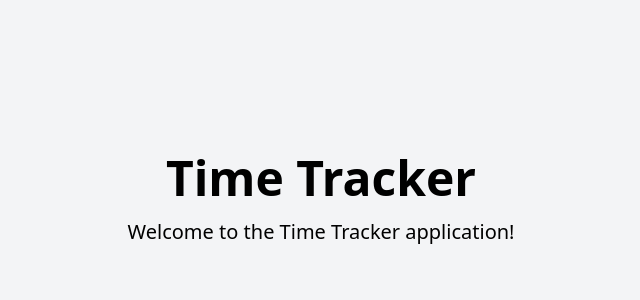
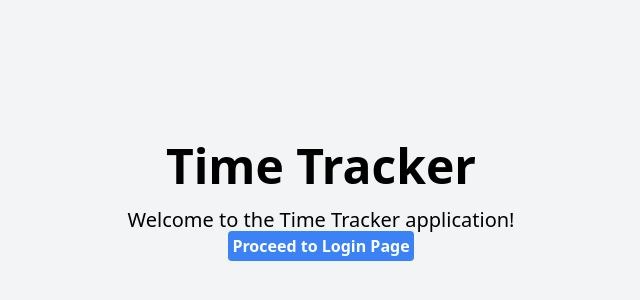
Before and after one commit to xixicir/cs-320-team-3-front-end, a Next.js app: page / in a window 1280 px wide. Shown: the part 200-500 px from the top of the page, without its empty margins (319-959 px from the left). Built offline with nearby package versions, Linux system fonts and the light colour scheme.

Commit message:
added functionality to go to login page

```diff
--- a/src/app/page.tsx
+++ b/src/app/page.tsx
@@ -6,6 +6,11 @@ const HomePage = () => {
       <div className="text-center">
         <h1 className="text-5xl font-bold mb-4">Time Tracker</h1>
         <p className="text-xl">Welcome to the Time Tracker application!</p>
+        <a href="/login"
+            className="bg-blue-500 hover:bg-blue-700 text-white font-bold py-1 px-1 rounded w-full"
+        >
+            Proceed to Login Page
+        </a>
       </div>
     </div>
   );
```
